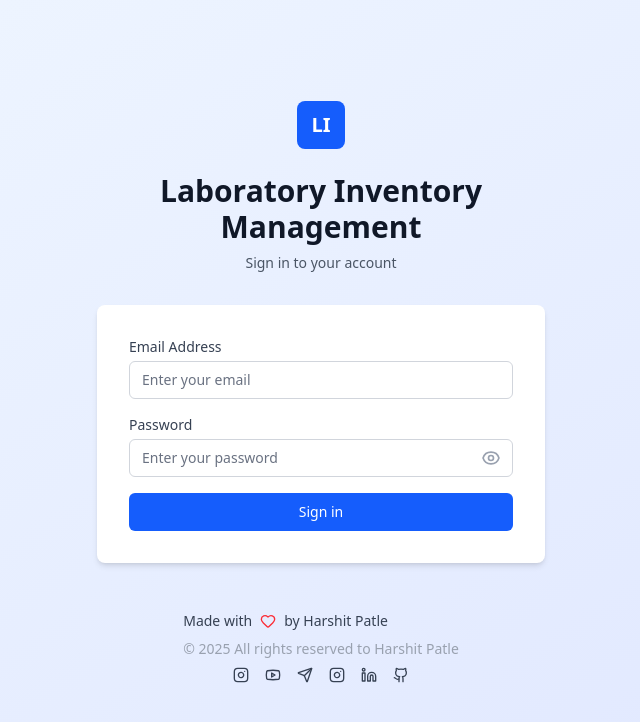
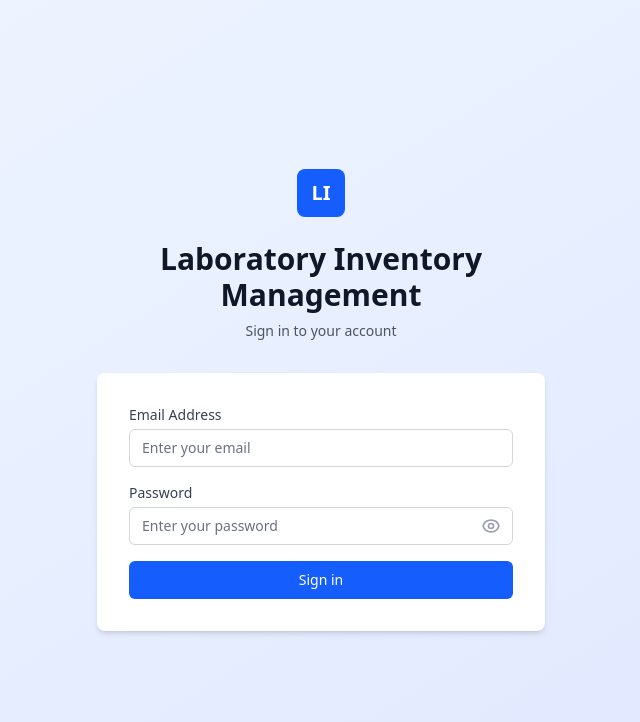
Before and after one commit to Harshit-Patle/A-1-Launchpad, a React (Vite) app in the folder client/: page / in a window 1280 px wide. Shown: the top 722 px of the page, without its empty margins (319-959 px from the left). Built offline with nearby package versions, Linux system fonts and the light colour scheme; no server answers.

Commit message:
Deploment Ready

```diff
--- a/client/src/pages/Login.jsx
+++ b/client/src/pages/Login.jsx
@@ -131,7 +131,7 @@ export default function Login() {
                         </div>
                     </div>
                 </form>
-                <Footer variant="login" />
+                {/* <Footer variant="login" /> */}
             </div>
         </div>
     );
```
